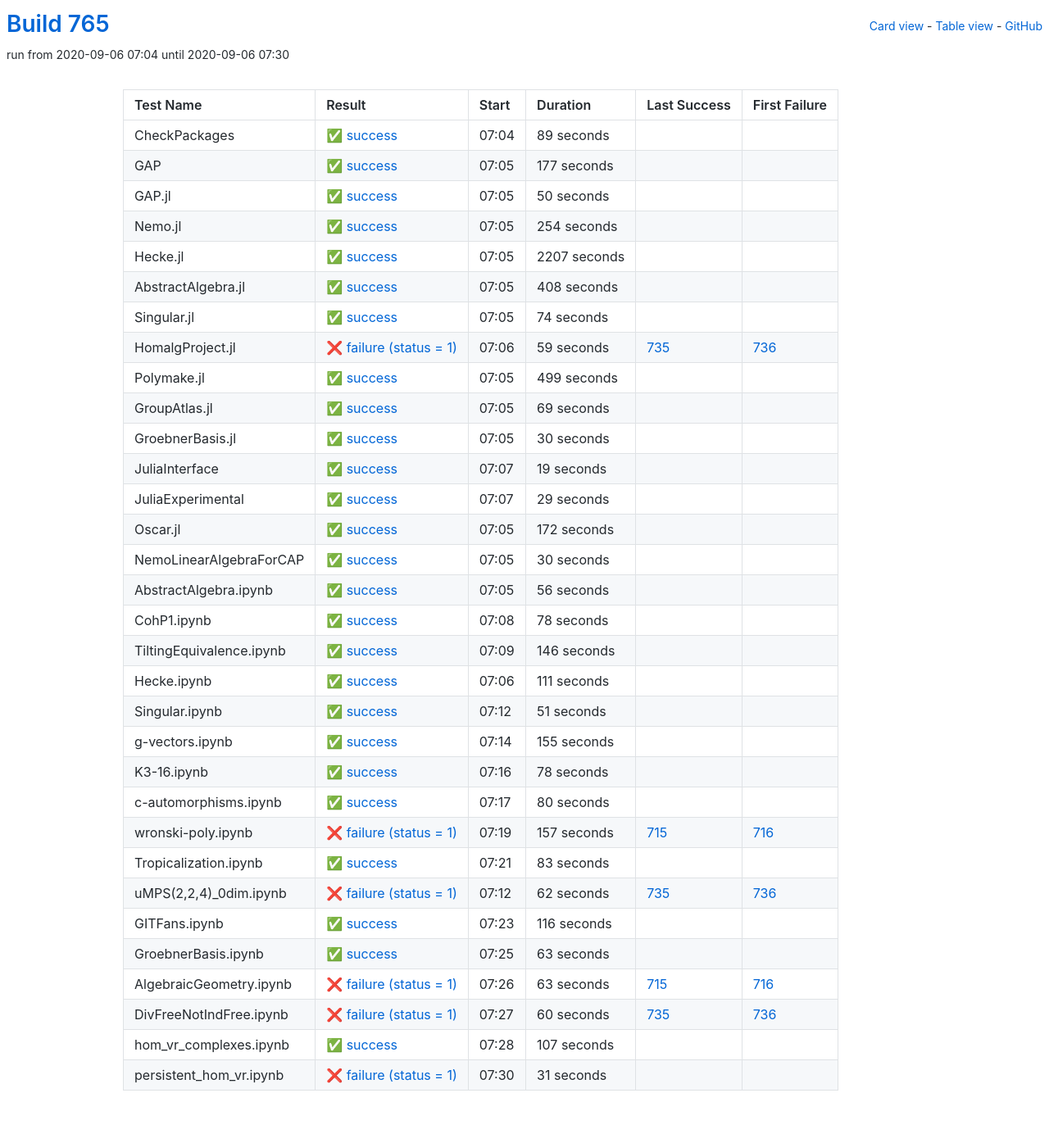
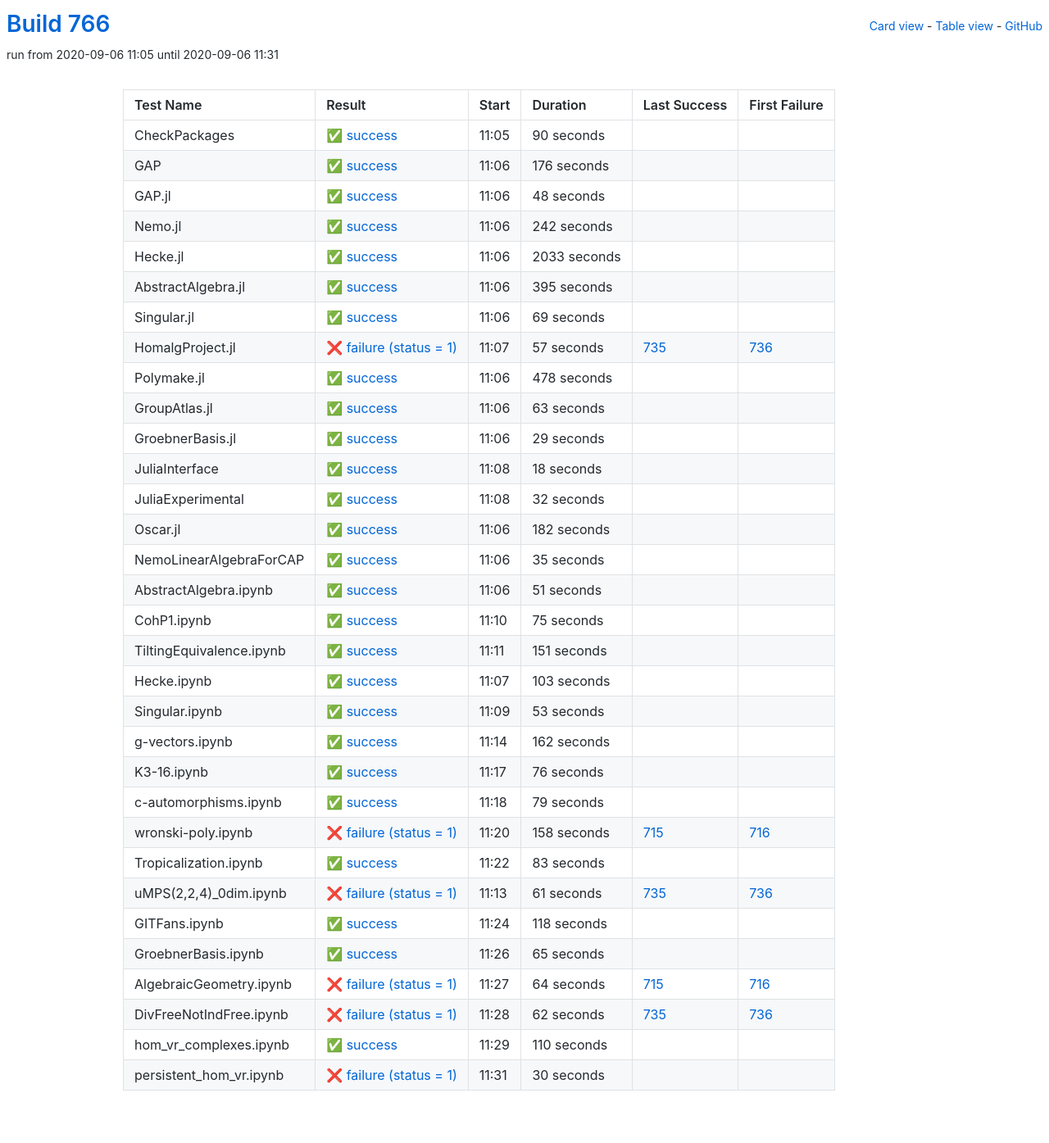
Before and after one commit to oscar-system/oscar-ci-status-stable, a Jekyll site: the page built from table.html, in a window 1280 px wide. Shown: the whole page at 82% size. Built offline with Jekyll 4.4.1, drawn with Linux system fonts in a browser that asks for light colours.

Commit message:
Build #766

```diff
--- a/_data/ci.yml
+++ b/_data/ci.yml
@@ -1,6 +1,6 @@
 ---
-build: 765
-build_url: https://oscarci.mathematik.uni-kl.de/job/oscar-stable/765/
+build: 766
+build_url: https://oscarci.mathematik.uni-kl.de/job/oscar-stable/766/
 job: oscar-stable
 organization: oscar-system
 repo: oscar-ci-status-stable
@@ -8,116 +8,80 @@ repourl: https://github.com/oscar-system/oscar-ci-status-stable
 tests:
 - name: CheckPackages
   id: checkpackages
-  log: https://oscarci.mathematik.uni-kl.de/job/oscar-stable/765/artifact/logs/build-765/CheckPackages.log
-  start: 2020-09-06 07:04
+  log: https://oscarci.mathematik.uni-kl.de/job/oscar-stable/766/artifact/logs/build-766/CheckPackages.log
+  start: 2020-09-06 11:05
   success: true
   exitcode: 0
   status: success
-  duration: 89
+  duration: 90
   last_success: false
   last_success_url:
   first_failure: false
   first_failure_url:
 - name: GAP
   id: gap
-  log: https://oscarci.mathematik.uni-kl.de/job/oscar-stable/765/artifact/logs/build-765/GAP.log
-  start: 2020-09-06 07:05
+  log: https://oscarci.mathematik.uni-kl.de/job/oscar-stable/766/artifact/logs/build-766/GAP.log
+  start: 2020-09-06 11:06
   success: true
   exitcode: 0
   status: success
-  duration: 177
+  duration: 176
   last_success: false
   last_success_url:
   first_failure: false
   first_failure_url:
 - name: GAP.jl
   id: gap-jl
-  log: https://oscarci.mathematik.uni-kl.de/job/oscar-stable/765/artifact/logs/build-765/GAP.jl.log
-  start: 2020-09-06 07:05
+  log: https://oscarci.mathematik.uni-kl.de/job/oscar-stable/766/artifact/logs/build-766/GAP.jl.log
+  start: 2020-09-06 11:06
   success: true
   exitcode: 0
   status: success
-  duration: 50
+  duration: 48
   last_success: false
   last_success_url:
   first_failure: false
   first_failure_url:
 - name: Nemo.jl
   id: nemo-jl
-  log: https://oscarci.mathematik.uni-kl.de/job/oscar-stable/765/artifact/logs/build-765/Nemo.jl.log
-  start: 2020-09-06 07:05
+  log: https://oscarci.mathematik.uni-kl.de/job/oscar-stable/766/artifact/logs/build-766/Nemo.jl.log
+  start: 2020-09-06 11:06
   success: true
   exitcode: 0
   status: success
-  duration: 254
+  duration: 242
   last_success: false
   last_success_url:
   first_failure: false
   first_failure_url:
 - name: Hecke.jl
   id: hecke-jl
-  log: https://oscarci.mathematik.uni-kl.de/job/oscar-stable/765/artifact/logs/build-765/Hecke.jl.log
-  start: 2020-09-06 07:05
+  log: https://oscarci.mathematik.uni-kl.de/job/oscar-stable/766/artifact/logs/build-766/Hecke.jl.log
+  start: 2020-09-06 11:06
   success: true
   exitcode: 0
   status: success
-  duration: 2207
+  duration: 2033
   last_success: false
   last_success_url:
   first_failure: false
   first_failure_url:
 - name: AbstractAlgebra.jl
   id: abstractalgebra-jl
-  log: https://oscarci.mathematik.uni-kl.de/job/oscar-stable/765/artifact/logs/build-765/AbstractAlgebra.jl.log
-  start: 2020-09-06 07:05
+  log: https://oscarci.mathematik.uni-kl.de/job/oscar-stable/766/artifact/logs/build-766/AbstractAlgebra.jl.log
+  start: 2020-09-06 11:06
   success: true
   exitcode: 0
   status: success
-  duration: 408
+  duration: 395
   last_success: false
   last_success_url:
   first_failure: false
   first_failure_url:
 - name: Singular.jl
   id: singular-jl
-  log: https://oscarci.mathematik.uni-kl.de/job/oscar-stable/765/artifact/logs/build-765/Singular.jl.log
-  start: 2020-09-06 07:05
-  success: true
-  exitcode: 0
-  status: success
-  duration: 74
-  last_success: false
-  last_success_url:
-  first_failure: false
-  first_failure_url:
-- name: HomalgProject.jl
-  id: homalgproject-jl
-  log: https://oscarci.mathematik.uni-kl.de/job/oscar-stable/765/artifact/logs/build-765/HomalgProject.jl.log
-  start: 2020-09-06 07:06
-  success: false
-  exitcode: 1
-  status: failure
-  duration: 59
-  last_success: 735
-  last_success_url: https://oscarci.mathematik.uni-kl.de/job/oscar-stable/735/
-  first_failure: 736
-  first_failure_url: https://oscarci.mathematik.uni-kl.de/job/oscar-stable/736/
-- name: Polymake.jl
-  id: polymake-jl
-  log: https://oscarci.mathematik.uni-kl.de/job/oscar-stable/765/artifact/logs/build-765/Polymake.jl.log
-  start: 2020-09-06 07:05
-  success: true
-  exitcode: 0
-  status: success
-  duration: 499
-  last_success: false
-  last_success_url:
-  first_failure: false
-  first_failure_url:
-- name: GroupAtlas.jl
-  id: groupatlas-jl
-  log: https://oscarci.mathematik.uni-kl.de/job/oscar-stable/765/artifact/logs/build-765/GroupAtlas.jl.log
-  start: 2020-09-06 07:05
+  log: https://oscarci.mathematik.uni-kl.de/job/oscar-stable/766/artifact/logs/build-766/Singular.jl.log
+  start: 2020-09-06 11:06
   success: true
   exitcode: 0
   status: success
@@ -126,34 +90,46 @@ tests:
   last_success_url:
   first_failure: false
   first_failure_url:
-- name: GroebnerBasis.jl
-  id: groebnerbasis-jl
-  log: https://oscarci.mathematik.uni-kl.de/job/oscar-stable/765/artifact/logs/build-765/GroebnerBasis.jl.log
-  start: 2020-09-06 07:05
+- name: HomalgProject.jl
+  id: homalgproject-jl
+  log: https://oscarci.mathematik.uni-kl.de/job/oscar-stable/766/artifact/logs/build-766/HomalgProject.jl.log
+  start: 2020-09-06 11:07
+  success: false
+  exitcode: 1
+  status: failure
+  duration: 57
+  last_success: 735
+  last_success_url: https://oscarci.mathematik.uni-kl.de/job/oscar-stable/735/
+  first_failure: 736
+  first_failure_url: https://oscarci.mathematik.uni-kl.de/job/oscar-stable/736/
+- name: Polymake.jl
+  id: polymake-jl
+  log: https://oscarci.mathematik.uni-kl.de/job/oscar-stable/766/artifact/logs/build-766/Polymake.jl.log
+  start: 2020-09-06 11:06
   success: true
   exitcode: 0
   status: success
-  duration: 30
+  duration: 478
   last_success: false
   last_success_url:
   first_failure: false
   first_failure_url:
-- name: JuliaInterface
-  id: juliainterface
-  log: https://oscarci.mathematik.uni-kl.de/job/oscar-stable/765/artifact/logs/build-765/JuliaInterface.log
-  start: 2020-09-06 07:07
+- name: GroupAtlas.jl
+  id: groupatlas-jl
+  log: https://oscarci.mathematik.uni-kl.de/job/oscar-stable/766/artifact/logs/build-766/GroupAtlas.jl.log
+  start: 2020-09-06 11:06
   success: true
   exitcode: 0
   status: success
-  duration: 19
+  duration: 63
   last_success: false
   last_success_url:
   first_failure: false
   first_failure_url:
-- name: JuliaExperimental
-  id: juliaexperimental
-  log: https://oscarci.mathematik.uni-kl.de/job/oscar-stable/765/artifact/logs/build-765/JuliaExperimental.log
-  start: 2020-09-06 07:07
+- name: GroebnerBasis.jl
+  id: groebnerbasis-jl
+  log: https://oscarci.mathematik.uni-kl.de/job/oscar-stable/766/artifact/logs/build-766/GroebnerBasis.jl.log
+  start: 2020-09-06 11:06
   success: true
   exitcode: 0
   status: success
@@ -162,82 +138,58 @@ tests:
   last_success_url:
   first_failure: false
   first_failure_url:
-- name: Oscar.jl
-  id: oscar-jl
-  log: https://oscarci.mathematik.uni-kl.de/job/oscar-stable/765/artifact/logs/build-765/Oscar.jl.log
-  start: 2020-09-06 07:05
+- name: JuliaInterface
+  id: juliainterface
+  log: https://oscarci.mathematik.uni-kl.de/job/oscar-stable/766/artifact/logs/build-766/JuliaInterface.log
+  start: 2020-09-06 11:08
   success: true
   exitcode: 0
   status: success
-  duration: 172
+  duration: 18
+  last_success: false
+  last_success_url:
+  first_failure: false
+  first_failure_url:
+- name: JuliaExperimental
+  id: juliaexperimental
+  log: https://oscarci.mathematik.uni-kl.de/job/oscar-stable/766/artifact/logs/build-766/JuliaExperimental.log
+  start: 2020-09-06 11:08
+  success: true
+  exitcode: 0
+  status: success
+  duration: 32
+  last_success: false
+  last_success_url:
+  first_failure: false
+  first_failure_url:
+- name: Oscar.jl
+  id: oscar-jl
+  log: https://oscarci.mathematik.uni-kl.de/job/oscar-stable/766/artifact/logs/build-766/Oscar.jl.log
+  start: 2020-09-06 11:06
+  success: true
+  exitcode: 0
+  status: success
+  duration: 182
   last_success: false
   last_success_url:
   first_failure: false
   first_failure_url:
 - name: NemoLinearAlgebraForCAP
   id: nemolinearalgebraforcap
-  log: https://oscarci.mathematik.uni-kl.de/job/oscar-stable/765/artifact/logs/build-765/NemoLinearAlgebraForCAP.log
-  start: 2020-09-06 07:05
+  log: https://oscarci.mathematik.uni-kl.de/job/oscar-stable/766/artifact/logs/build-766/NemoLinearAlgebraForCAP.log
+  start: 2020-09-06 11:06
   success: true
   exitcode: 0
   status: success
-  duration: 30
+  duration: 35
   last_success: false
   last_success_url:
   first_failure: false
   first_failure_url:
 - name: AbstractAlgebra.ipynb
   id: abstractalgebra-ipynb
-  log: https://oscarci.mathematik.uni-kl.de/job/oscar-stable/765/artifact/logs/build-765/AbstractAlgebra.ipynb.log
-  start: 2020-09-06 07:05
-  success: true
-  exitcode: 0
-  status: success
-  duration: 56
-  last_success: false
-  last_success_url:
-  first_failure: false
-  first_failure_url:
-- name: CohP1.ipynb
-  id: cohp1-ipynb
-  log: https://oscarci.mathematik.uni-kl.de/job/oscar-stable/765/artifact/logs/build-765/CohP1.ipynb.log
-  start: 2020-09-06 07:08
-  success: true
-  exitcode: 0
-  status: success
-  duration: 78
-  last_success: false
-  last_success_url:
-  first_failure: false
-  first_failure_url:
-- name: TiltingEquivalence.ipynb
-  id: tiltingequivalence-ipynb
-  log: https://oscarci.mathematik.uni-kl.de/job/oscar-stable/765/artifact/logs/build-765/TiltingEquivalence.ipynb.log
-  start: 2020-09-06 07:09
-  success: true
-  exitcode: 0
-  status: success
-  duration: 146
-  last_success: false
-  last_success_url:
-  first_failure: false
-  first_failure_url:
-- name: Hecke.ipynb
-  id: hecke-ipynb
-  log: https://oscarci.mathematik.uni-kl.de/job/oscar-stable/765/artifact/logs/build-765/Hecke.ipynb.log
-  start: 2020-09-06 07:06
-  success: true
-  exitcode: 0
-  status: success
-  duration: 111
-  last_success: false
-  last_success_url:
-  first_failure: false
-  first_failure_url:
-- name: Singular.ipynb
-  id: singular-ipynb
-  log: https://oscarci.mathematik.uni-kl.de/job/oscar-stable/765/artifact/logs/build-765/Singular.ipynb.log
-  start: 2020-09-06 07:12
+  log: https://oscarci.mathematik.uni-kl.de/job/oscar-stable/766/artifact/logs/build-766/AbstractAlgebra.ipynb.log
+  start: 2020-09-06 11:06
   success: true
   exitcode: 0
   status: success
@@ -246,58 +198,106 @@ tests:
   last_success_url:
   first_failure: false
   first_failure_url:
-- name: g-vectors.ipynb
-  id: g-vectors-ipynb
-  log: https://oscarci.mathematik.uni-kl.de/job/oscar-stable/765/artifact/logs/build-765/g-vectors.ipynb.log
-  start: 2020-09-06 07:14
+- name: CohP1.ipynb
+  id: cohp1-ipynb
+  log: https://oscarci.mathematik.uni-kl.de/job/oscar-stable/766/artifact/logs/build-766/CohP1.ipynb.log
+  start: 2020-09-06 11:10
   success: true
   exitcode: 0
   status: success
-  duration: 155
+  duration: 75
+  last_success: false
+  last_success_url:
+  first_failure: false
+  first_failure_url:
+- name: TiltingEquivalence.ipynb
+  id: tiltingequivalence-ipynb
+  log: https://oscarci.mathematik.uni-kl.de/job/oscar-stable/766/artifact/logs/build-766/TiltingEquivalence.ipynb.log
+  start: 2020-09-06 11:11
+  success: true
+  exitcode: 0
+  status: success
+  duration: 151
+  last_success: false
+  last_success_url:
+  first_failure: false
+  first_failure_url:
+- name: Hecke.ipynb
+  id: hecke-ipynb
+  log: https://oscarci.mathematik.uni-kl.de/job/oscar-stable/766/artifact/logs/build-766/Hecke.ipynb.log
+  start: 2020-09-06 11:07
+  success: true
+  exitcode: 0
+  status: success
+  duration: 103
+  last_success: false
+  last_success_url:
+  first_failure: false
+  first_failure_url:
+- name: Singular.ipynb
+  id: singular-ipynb
+  log: https://oscarci.mathematik.uni-kl.de/job/oscar-stable/766/artifact/logs/build-766/Singular.ipynb.log
+  start: 2020-09-06 11:09
+  success: true
+  exitcode: 0
+  status: success
+  duration: 53
+  last_success: false
+  last_success_url:
+  first_failure: false
+  first_failure_url:
+- name: g-vectors.ipynb
+  id: g-vectors-ipynb
+  log: https://oscarci.mathematik.uni-kl.de/job/oscar-stable/766/artifact/logs/build-766/g-vectors.ipynb.log
+  start: 2020-09-06 11:14
+  success: true
+  exitcode: 0
+  status: success
+  duration: 162
   last_success: false
   last_success_url:
   first_failure: false
   first_failure_url:
 - name: K3-16.ipynb
   id: k3-16-ipynb
-  log: https://oscarci.mathematik.uni-kl.de/job/oscar-stable/765/artifact/logs/build-765/K3-16.ipynb.log
-  start: 2020-09-06 07:16
+  log: https://oscarci.mathematik.uni-kl.de/job/oscar-stable/766/artifact/logs/build-766/K3-16.ipynb.log
+  start: 2020-09-06 11:17
   success: true
   exitcode: 0
   status: success
-  duration: 78
+  duration: 76
   last_success: false
   last_success_url:
   first_failure: false
   first_failure_url:
 - name: c-automorphisms.ipynb
   id: c-automorphisms-ipynb
-  log: https://oscarci.mathematik.uni-kl.de/job/oscar-stable/765/artifact/logs/build-765/c-automorphisms.ipynb.log
-  start: 2020-09-06 07:17
+  log: https://oscarci.mathematik.uni-kl.de/job/oscar-stable/766/artifact/logs/build-766/c-automorphisms.ipynb.log
+  start: 2020-09-06 11:18
   success: true
   exitcode: 0
   status: success
-  duration: 80
+  duration: 79
   last_success: false
   last_success_url:
   first_failure: false
   first_failure_url:
 - name: wronski-poly.ipynb
   id: wronski-poly-ipynb
-  log: https://oscarci.mathematik.uni-kl.de/job/oscar-stable/765/artifact/logs/build-765/wronski-poly.ipynb.log
-  start: 2020-09-06 07:19
+  log: https://oscarci.mathematik.uni-kl.de/job/oscar-stable/766/artifact/logs/build-766/wronski-poly.ipynb.log
+  start: 2020-09-06 11:20
   success: false
   exitcode: 1
   status: failure
-  duration: 157
+  duration: 158
   last_success: 715
   last_success_url: https://oscarci.mathematik.uni-kl.de/job/oscar-stable/715/
   first_failure: 716
   first_failure_url: https://oscarci.mathematik.uni-kl.de/job/oscar-stable/716/
 - name: Tropicalization.ipynb
   id: tropicalization-ipynb
-  log: https://oscarci.mathematik.uni-kl.de/job/oscar-stable/765/artifact/logs/build-765/Tropicalization.ipynb.log
-  start: 2020-09-06 07:21
+  log: https://oscarci.mathematik.uni-kl.de/job/oscar-stable/766/artifact/logs/build-766/Tropicalization.ipynb.log
+  start: 2020-09-06 11:22
   success: true
   exitcode: 0
   status: success
@@ -308,8 +308,56 @@ tests:
   first_failure_url:
 - name: uMPS(2,2,4)_0dim.ipynb
   id: umps-2-2-4-0dim-ipynb
-  log: https://oscarci.mathematik.uni-kl.de/job/oscar-stable/765/artifact/logs/build-765/uMPS-2-2-4-_0dim.ipynb.log
-  start: 2020-09-06 07:12
+  log: https://oscarci.mathematik.uni-kl.de/job/oscar-stable/766/artifact/logs/build-766/uMPS-2-2-4-_0dim.ipynb.log
+  start: 2020-09-06 11:13
+  success: false
+  exitcode: 1
+  status: failure
+  duration: 61
+  last_success: 735
+  last_success_url: https://oscarci.mathematik.uni-kl.de/job/oscar-stable/735/
+  first_failure: 736
+  first_failure_url: https://oscarci.mathematik.uni-kl.de/job/oscar-stable/736/
+- name: GITFans.ipynb
+  id: gitfans-ipynb
+  log: https://oscarci.mathematik.uni-kl.de/job/oscar-stable/766/artifact/logs/build-766/GITFans.ipynb.log
+  start: 2020-09-06 11:24
+  success: true
+  exitcode: 0
+  status: success
+  duration: 118
+  last_success: false
+  last_success_url:
+  first_failure: false
+  first_failure_url:
+- name: GroebnerBasis.ipynb
+  id: groebnerbasis-ipynb
+  log: https://oscarci.mathematik.uni-kl.de/job/oscar-stable/766/artifact/logs/build-766/GroebnerBasis.ipynb.log
+  start: 2020-09-06 11:26
+  success: true
+  exitcode: 0
+  status: success
+  duration: 65
+  last_success: false
+  last_success_url:
+  first_failure: false
+  first_failure_url:
+- name: AlgebraicGeometry.ipynb
+  id: algebraicgeometry-ipynb
+  log: https://oscarci.mathematik.uni-kl.de/job/oscar-stable/766/artifact/logs/build-766/AlgebraicGeometry.ipynb.log
+  start: 2020-09-06 11:27
+  success: false
+  exitcode: 1
+  status: failure
+  duration: 64
+  last_success: 715
+  last_success_url: https://oscarci.mathematik.uni-kl.de/job/oscar-stable/715/
+  first_failure: 716
+  first_failure_url: https://oscarci.mathematik.uni-kl.de/job/oscar-stable/716/
+- name: DivFreeNotIndFree.ipynb
+  id: divfreenotindfree-ipynb
+  log: https://oscarci.mathematik.uni-kl.de/job/oscar-stable/766/artifact/logs/build-766/DivFreeNotIndFree.ipynb.log
+  start: 2020-09-06 11:28
   success: false
   exitcode: 1
   status: failure
@@ -318,74 +366,26 @@ tests:
   last_success_url: https://oscarci.mathematik.uni-kl.de/job/oscar-stable/735/
   first_failure: 736
   first_failure_url: https://oscarci.mathematik.uni-kl.de/job/oscar-stable/736/
-- name: GITFans.ipynb
-  id: gitfans-ipynb
-  log: https://oscarci.mathematik.uni-kl.de/job/oscar-stable/765/artifact/logs/build-765/GITFans.ipynb.log
-  start: 2020-09-06 07:23
+- name: hom_vr_complexes.ipynb
+  id: hom-vr-complexes-ipynb
+  log: https://oscarci.mathematik.uni-kl.de/job/oscar-stable/766/artifact/logs/build-766/hom_vr_complexes.ipynb.log
+  start: 2020-09-06 11:29
   success: true
   exitcode: 0
   status: success
-  duration: 116
-  last_success: false
-  last_success_url:
-  first_failure: false
-  first_failure_url:
-- name: GroebnerBasis.ipynb
-  id: groebnerbasis-ipynb
-  log: https://oscarci.mathematik.uni-kl.de/job/oscar-stable/765/artifact/logs/build-765/GroebnerBasis.ipynb.log
-  start: 2020-09-06 07:25
-  success: true
-  exitcode: 0
-  status: success
-  duration: 63
-  last_success: false
-  last_success_url:
-  first_failure: false
-  first_failure_url:
-- name: AlgebraicGeometry.ipynb
-  id: algebraicgeometry-ipynb
-  log: https://oscarci.mathematik.uni-kl.de/job/oscar-stable/765/artifact/logs/build-765/AlgebraicGeometry.ipynb.log
-  start: 2020-09-06 07:26
-  success: false
-  exitcode: 1
-  status: failure
-  duration: 63
-  last_success: 715
-  last_success_url: https://oscarci.mathematik.uni-kl.de/job/oscar-stable/715/
-  first_failure: 716
-  first_failure_url: https://oscarci.mathematik.uni-kl.de/job/oscar-stable/716/
-- name: DivFreeNotIndFree.ipynb
-  id: divfreenotindfree-ipynb
-  log: https://oscarci.mathematik.uni-kl.de/job/oscar-stable/765/artifact/logs/build-765/DivFreeNotIndFree.ipynb.log
-  start: 2020-09-06 07:27
-  success: false
-  exitcode: 1
-  status: failure
-  duration: 60
-  last_success: 735
-  last_success_url: https://oscarci.mathematik.uni-kl.de/job/oscar-stable/735/
-  first_failure: 736
-  first_failure_url: https://oscarci.mathematik.uni-kl.de/job/oscar-stable/736/
-- name: hom_vr_complexes.ipynb
-  id: hom-vr-complexes-ipynb
-  log: https://oscarci.mathematik.uni-kl.de/job/oscar-stable/765/artifact/logs/build-765/hom_vr_complexes.ipynb.log
-  start: 2020-09-06 07:28
-  success: true
-  exitcode: 0
-  status: success
-  duration: 107
+  duration: 110
   last_success: false
   last_success_url:
   first_failure: false
   first_failure_url:
 - name: persistent_hom_vr.ipynb
   id: persistent-hom-vr-ipynb
-  log: https://oscarci.mathematik.uni-kl.de/job/oscar-stable/765/artifact/logs/build-765/persistent_hom_vr.ipynb.log
-  start: 2020-09-06 07:30
+  log: https://oscarci.mathematik.uni-kl.de/job/oscar-stable/766/artifact/logs/build-766/persistent_hom_vr.ipynb.log
+  start: 2020-09-06 11:31
   success: false
   exitcode: 1
   status: failure
-  duration: 31
+  duration: 30
   last_success: false
   last_success_url:
   first_failure: false
```
Also changed, not shown: README.md.
